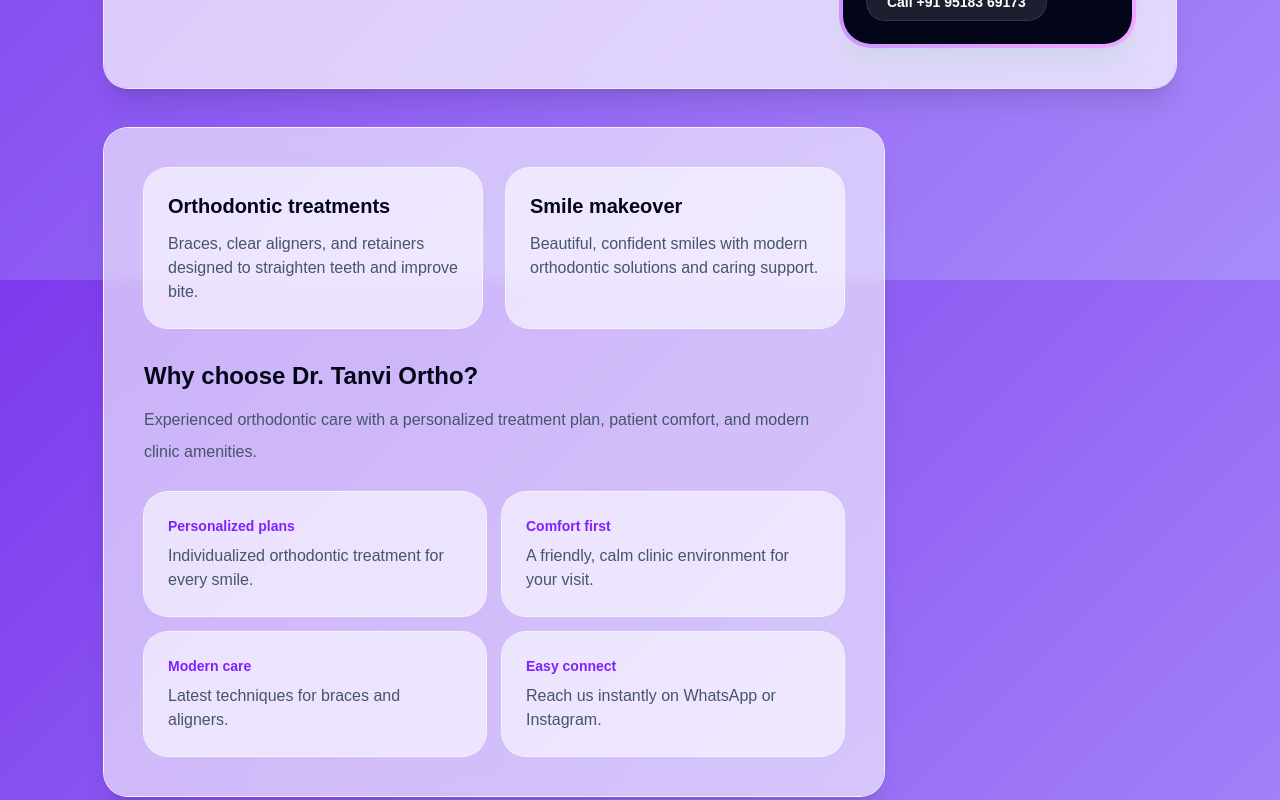
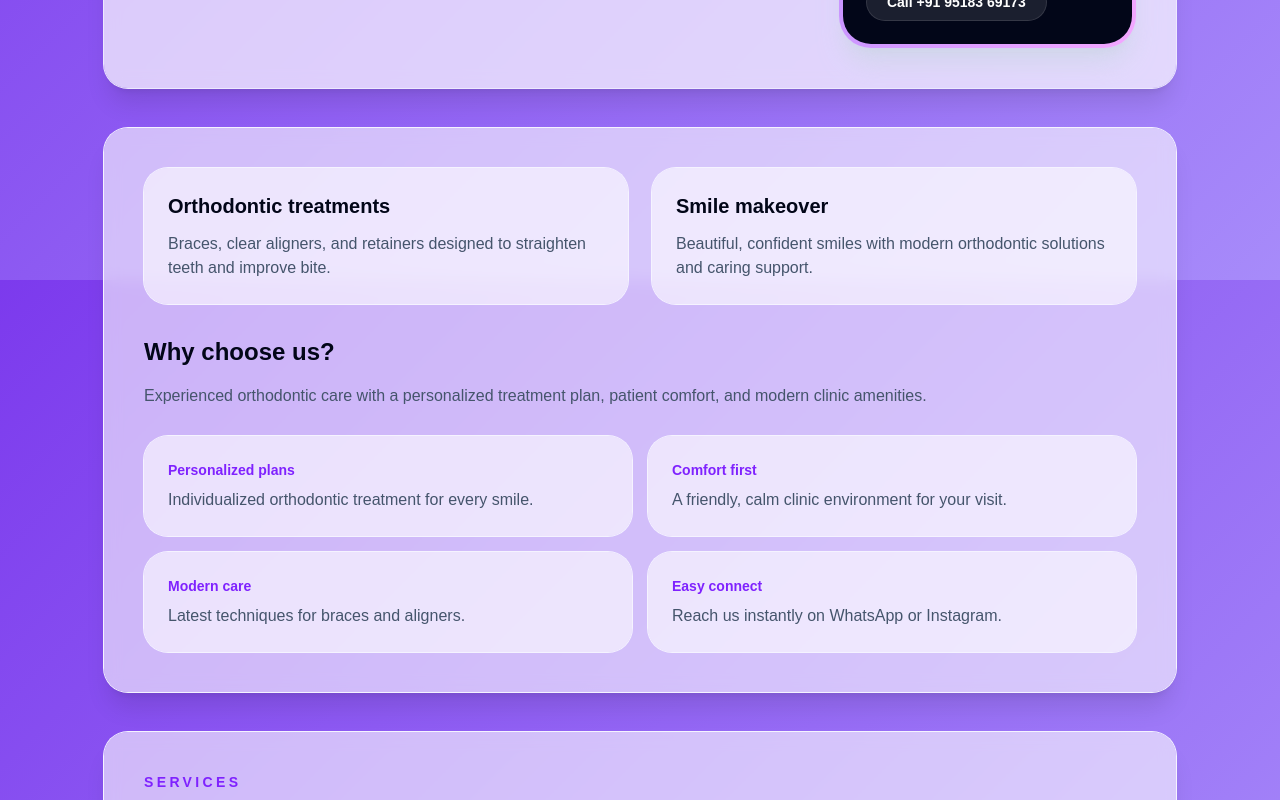
Before and after one commit to amitd90/TANVIWEBSITE, a Next.js app: page / in a window 1280 px wide. Shown: the part 520-1320 px from the top of the page. Built offline with nearby package versions, Linux system fonts and the light colour scheme.

Commit message:
Fix services section layout by removing unmatched grid wrapper

```diff
--- a/src/app/page.tsx
+++ b/src/app/page.tsx
@@ -83,7 +83,7 @@ export default function Home() {
           </div>
         </header>
 
-        <section className="mt-10 grid gap-8 lg:grid-cols-[1.5fr_0.5fr]">
+        <section className="mt-10">
           <div className="space-y-8 rounded-3xl bg-white/60 backdrop-blur-sm p-8 shadow-xl ring-1 ring-violet-50 sm:p-10">
             <div className="grid gap-6 sm:grid-cols-2">
               <div className="rounded-3xl bg-white/60 p-6 ring-1 ring-violet-50">
@@ -102,7 +102,7 @@ export default function Home() {
 
             <div className="space-y-6">
               <div>
-                <h3 className="text-2xl font-semibold text-slate-950">Why choose Dr. Tanvi Ortho?</h3>
+                <h3 className="text-2xl font-semibold text-slate-950">Why choose us?</h3>
                 <p className="mt-3 text-slate-600 leading-8">
                   Experienced orthodontic care with a personalized treatment plan, patient comfort, and modern clinic amenities.
                 </p>
```
